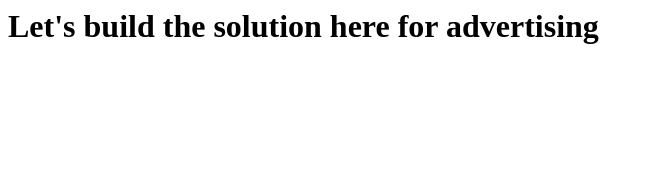
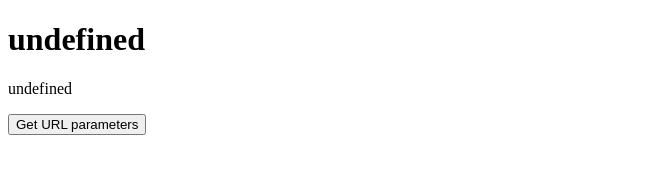
Before and after one commit to AnanthKumarVasamsetti/DigiPhamSolution, a plain HTML site: page index.html in a window 1280 px wide. Shown: the whole page, without its empty margins (0-654 px from the left). Drawn offline with Linux system fonts and the light colour scheme.

Commit message:
Update index.html

```diff
--- a/index.html
+++ b/index.html
@@ -1 +1,42 @@
-<h1>Let's build the solution here for advertising</h1>
+<!DOCTYPE html>
+<html>
+
+<head>
+    <title>How To Get URL Parameters using JavaScript?</title>
+</head>
+
+<body onload="getParameters()">
+    <h1 id="title" style="color:black;">
+        GeeksforGeeks
+    </h1>
+    <p id="descp">
+        This is a sample text
+    </p>
+    <button onclick="getParameters()"> Get URL parameters </button>
+    <script>
+    function getParameters() {
+        const queryString = window.location.search;
+        var params = queryString.split("?");
+        var keyValuePairs = {};
+
+        params.forEach((param, index) => {
+            if(index == 0) {
+                return;
+            }
+            var attributes = param.split("=");
+            keyValuePairs[attributes[0]] = attributes[1];
+        });
+
+        var heading = document.getElementById("title");
+
+        heading.innerText = keyValuePairs["text"];
+        heading.style.color = keyValuePairs["color"];
+
+        var descp = document.getElementById("descp");
+        descp.innerText = keyValuePairs["descp"];
+    }
+
+    </script>
+</body>
+
+</html>
```
